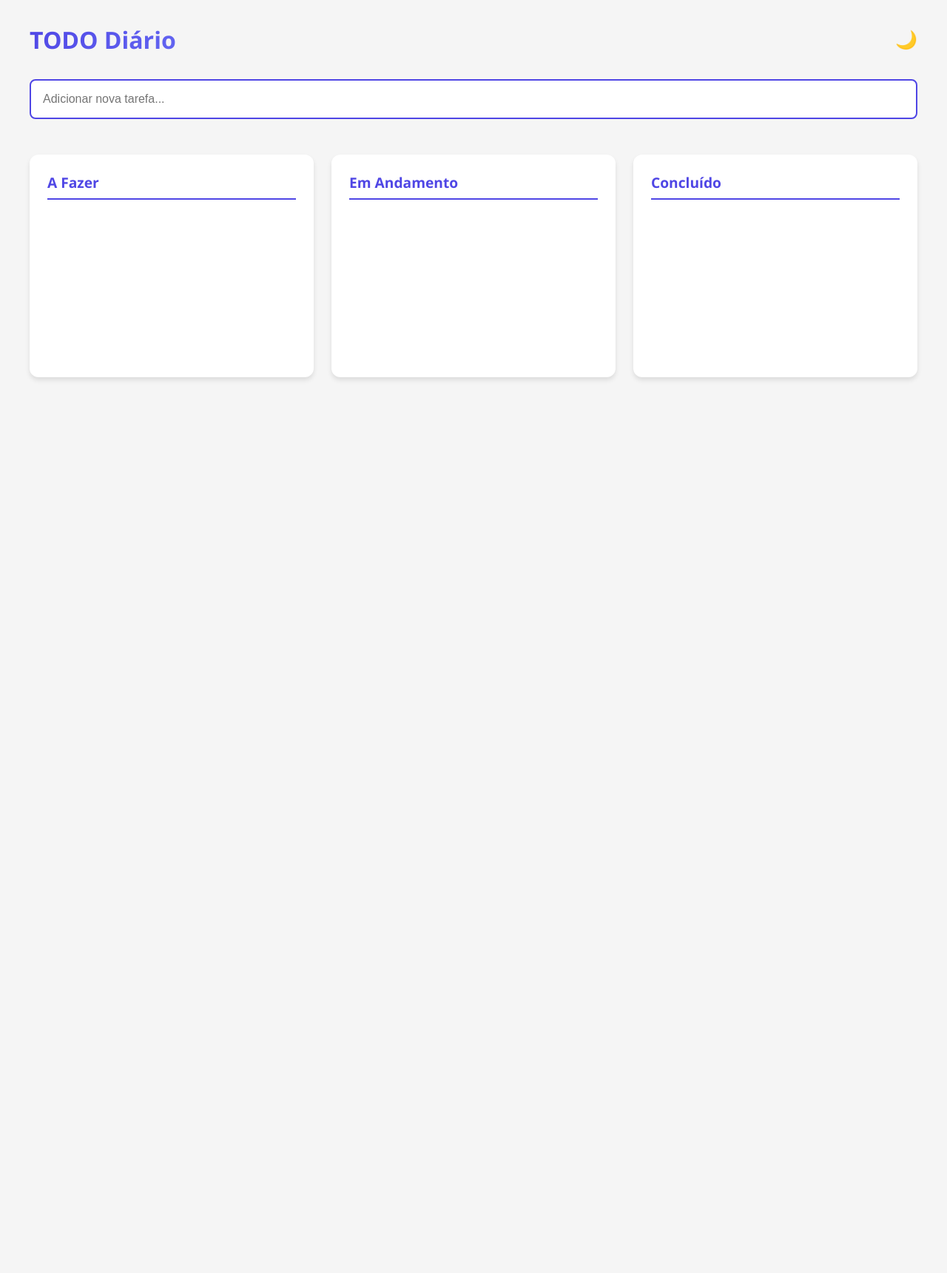
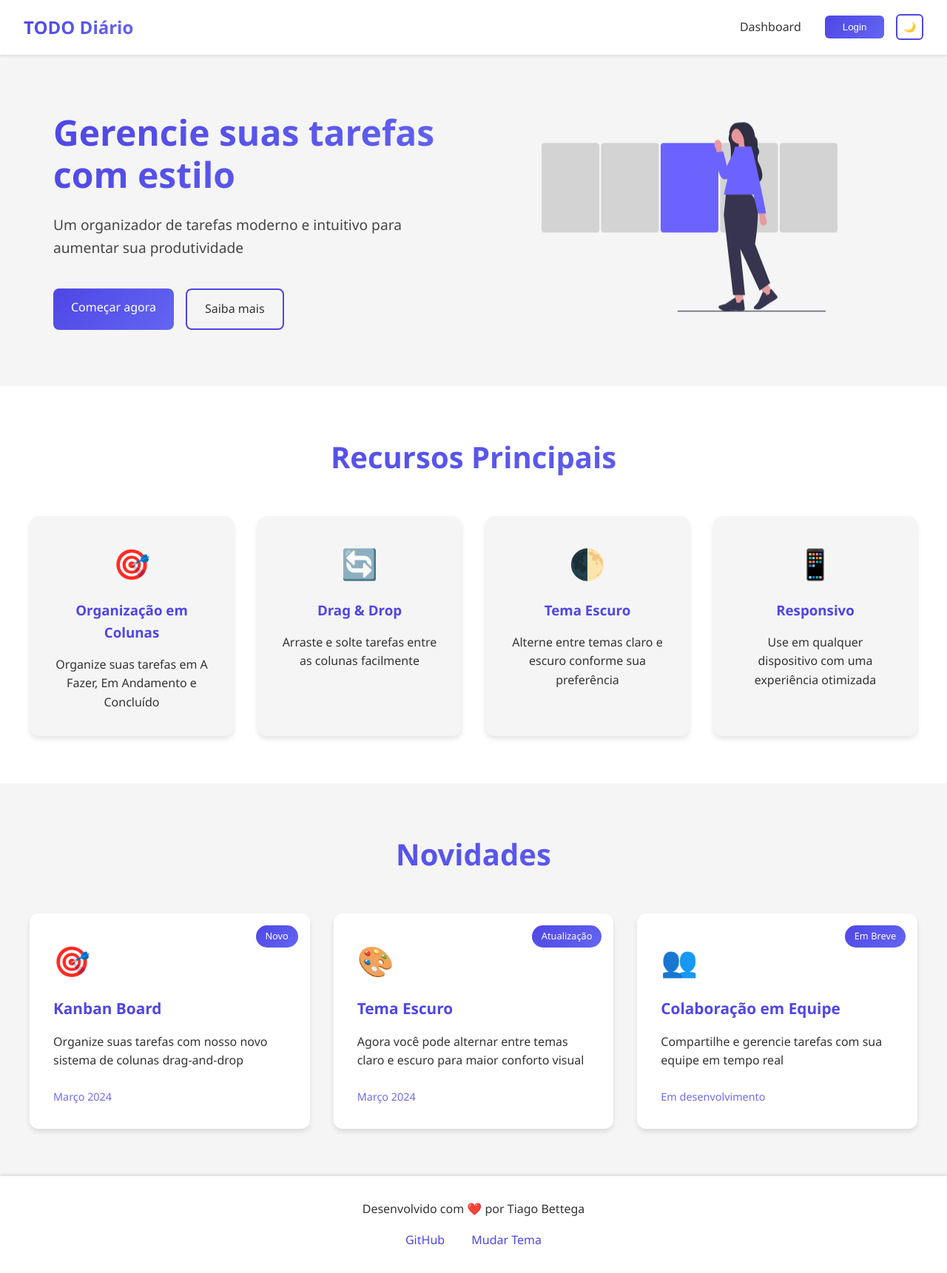
Before and after one commit to tago-dev/to-do-app, a plain HTML site: page index.html in a window 1280 px wide. Shown: the whole page at 74% size. Before the commit the page ends 800 px from the top, so only its background shows below. Drawn offline with Linux system fonts and the light colour scheme.

Commit message:
Revamp homepage layout and styles for TODO Diário; updated navigation, added hero section, and introduced new features section. Changed CSS to support new design elements and improved responsiveness.

```diff
--- /dev/null
+++ b/css/home.css
@@ -0,0 +1,426 @@
+:root {
+    --bg-color: #f5f5f5;
+    --text-color: #333;
+    --card-bg: #ffffff;
+    --shadow: rgba(0, 0, 0, 0.1);
+    --accent: #4f46e5;
+    --gradient: linear-gradient(135deg, #4f46e5, #6366f1);
+}
+
+[data-theme="dark"] {
+    --bg-color: #1a1a1a;
+    --text-color: #ffffff;
+    --card-bg: #2d2d2d;
+    --shadow: rgba(0, 0, 0, 0.3);
+    --accent: #6366f1;
+    --gradient: linear-gradient(135deg, #6366f1, #818cf8);
+}
+
+* {
+    margin: 0;
+    padding: 0;
+    box-sizing: border-box;
+    transition: all 0.3s ease;
+}
+
+body {
+    font-family: 'Segoe UI', system-ui, sans-serif;
+    background-color: var(--bg-color);
+    color: var(--text-color);
+    line-height: 1.6;
+}
+
+.home-container {
+    min-height: 100vh;
+    display: flex;
+    flex-direction: column;
+}
+
+.navbar {
+    padding: 1rem 2rem;
+    display: flex;
+    justify-content: space-between;
+    align-items: center;
+    background-color: var(--card-bg);
+    box-shadow: 0 2px 4px var(--shadow);
+}
+
+.logo {
+    font-size: 1.5rem;
+    font-weight: bold;
+    background: var(--gradient);
+    -webkit-background-clip: text;
+    background-clip: text;
+    color: transparent;
+}
+
+.hero-section {
+    display: grid;
+    grid-template-columns: 1fr 1fr;
+    gap: 2rem;
+    padding: 4rem 2rem;
+    max-width: 1200px;
+    margin: 0 auto;
+}
+
+.hero-content {
+    display: flex;
+    flex-direction: column;
+    justify-content: center;
+    gap: 1.5rem;
+}
+
+.hero-content h1 {
+    font-size: 3rem;
+    line-height: 1.2;
+    background: var(--gradient);
+    -webkit-background-clip: text;
+    background-clip: text;
+    color: transparent;
+}
+
+.hero-content p {
+    font-size: 1.2rem;
+    opacity: 0.9;
+}
+
+.cta-buttons {
+    display: flex;
+    gap: 1rem;
+    margin-top: 1rem;
+}
+
+.btn-primary, .btn-secondary {
+    padding: 0.8rem 1.5rem;
+    border-radius: 8px;
+    font-size: 1rem;
+    text-decoration: none;
+    transition: transform 0.2s ease;
+}
+
+.btn-primary {
+    background: var(--gradient);
+    color: white;
+}
+
+.btn-secondary {
+    border: 2px solid var(--accent);
+    color: var(--text-color);
+}
+
+.btn-primary:hover, .btn-secondary:hover {
+    transform: translateY(-2px);
+}
+
+.features-section {
+    padding: 4rem 2rem;
+    background-color: var(--card-bg);
+}
+
+.features-section h2 {
+    text-align: center;
+    margin-bottom: 3rem;
+    font-size: 2.5rem;
+    background: var(--gradient);
+    -webkit-background-clip: text;
+    background-clip: text;
+    color: transparent;
+}
+
+.features-grid {
+    display: grid;
+    grid-template-columns: repeat(auto-fit, minmax(250px, 1fr));
+    gap: 2rem;
+    max-width: 1200px;
+    margin: 0 auto;
+}
+
+.feature-card {
+    padding: 2rem;
+    border-radius: 12px;
+    background-color: var(--bg-color);
+    box-shadow: 0 4px 6px var(--shadow);
+    text-align: center;
+    transition: transform 0.3s ease;
+}
+
+.feature-card:hover {
+    transform: translateY(-5px);
+}
+
+.feature-icon {
+    font-size: 2.5rem;
+    margin-bottom: 1rem;
+    display: inline-block;
+}
+
+.feature-card h3 {
+    margin-bottom: 1rem;
+    color: var(--accent);
+}
+
+.footer {
+    margin-top: auto;
+    padding: 2rem;
+    text-align: center;
+    background-color: var(--card-bg);
+    box-shadow: 0 -2px 4px var(--shadow);
+}
+
+.footer-links {
+    margin-top: 1rem;
+}
+
+.footer-links a {
+    color: var(--accent);
+    text-decoration: none;
+    margin: 0 1rem;
+}
+
+.nav-buttons {
+    display: flex;
+    align-items: center;
+    gap: 1rem;
+}
+
+.nav-link {
+    color: var(--text-color);
+    text-decoration: none;
+    font-weight: 500;
+    padding: 0.5rem 1rem;
+    border-radius: 6px;
+    transition: all 0.3s ease;
+}
+
+.nav-link:hover {
+    background-color: var(--bg-color);
+    color: var(--accent);
+}
+
+.login-btn {
+    background: var(--gradient);
+    color: white;
+    border: none;
+    padding: 0.5rem 1.5rem;
+    border-radius: 6px;
+    font-weight: 500;
+    cursor: pointer;
+    transition: transform 0.2s ease, box-shadow 0.2s ease;
+}
+
+.login-btn:hover {
+    transform: translateY(-2px);
+    box-shadow: 0 4px 12px var(--shadow);
+}
+
+.theme-toggle {
+    background: none;
+    border: 2px solid var(--accent);
+    padding: 0.5rem;
+    border-radius: 6px;
+    cursor: pointer;
+    color: var(--text-color);
+    transition: all 0.3s ease;
+}
+
+.theme-toggle:hover {
+    background-color: var(--accent);
+    color: white;
+    transform: rotate(15deg);
+}
+
+.hero-image {
+    display: flex;
+    align-items: center;
+    justify-content: center;
+    padding: 2rem;
+}
+
+.hero-image img {
+    max-width: 100%;
+    height: auto;
+    width: 400px;
+    object-fit: contain;
+    animation: float 6s ease-in-out infinite;
+}
+
+@keyframes float {
+    0% {
+        transform: translateY(0px);
+    }
+    50% {
+        transform: translateY(-20px);
+    }
+    100% {
+        transform: translateY(0px);
+    }
+}
+
+@media (max-width: 768px) {
+    .hero-section {
+        grid-template-columns: 1fr;
+        text-align: center;
+    }
+
+    .hero-content h1 {
+        font-size: 2.5rem;
+    }
+
+    .cta-buttons {
+        justify-content: center;
+    }
+
+    .hero-image {
+        padding: 1rem;
+        display: block;
+    }
+
+    .hero-image img {
+        width: 300px;
+    }
+
+    .nav-buttons {
+        gap: 0.5rem;
+    }
+
+    .nav-link {
+        padding: 0.5rem;
+    }
+
+    .login-btn {
+        padding: 0.5rem 1rem;
+    }
+}
+
+@media (max-width: 480px) {
+    .hero-image img {
+        width: 250px;
+    }
+}
+
+.news-section {
+    padding: 4rem 2rem;
+    background-color: var(--bg-color);
+}
+
+.news-container {
+    max-width: 1200px;
+    margin: 0 auto;
+}
+
+.news-container h2 {
+    text-align: center;
+    margin-bottom: 3rem;
+    font-size: 2.5rem;
+    background: var(--gradient);
+    -webkit-background-clip: text;
+    background-clip: text;
+    color: transparent;
+}
+
+.news-cards {
+    display: grid;
+    grid-template-columns: repeat(auto-fit, minmax(300px, 1fr));
+    gap: 2rem;
+}
+
+.news-card {
+    background-color: var(--card-bg);
+    border-radius: 12px;
+    padding: 2rem;
+    position: relative;
+    box-shadow: 0 4px 6px var(--shadow);
+    transition: transform 0.3s ease, box-shadow 0.3s ease;
+    overflow: hidden;
+}
+
+.news-card:hover {
+    transform: translateY(-5px);
+    box-shadow: 0 8px 15px var(--shadow);
+}
+
+.news-badge {
+    position: absolute;
+    top: 1rem;
+    right: 1rem;
+    background: var(--gradient);
+    color: white;
+    padding: 0.3rem 0.8rem;
+    border-radius: 20px;
+    font-size: 0.8rem;
+    font-weight: 500;
+}
+
+.news-icon {
+    font-size: 2.5rem;
+    margin-bottom: 1rem;
+    display: block;
+}
+
+.news-card h3 {
+    color: var(--accent);
+    margin-bottom: 1rem;
+    font-size: 1.3rem;
+}
+
+.news-card p {
+    color: var(--text-color);
+    margin-bottom: 1.5rem;
+    line-height: 1.6;
+}
+
+.news-date {
+    display: block;
+    color: var(--accent);
+    font-size: 0.9rem;
+    opacity: 0.8;
+}
+
+/* Animação para os cards */
+.news-card {
+    animation: fadeInUp 0.5s ease-out forwards;
+    opacity: 0;
+}
+
+.news-card:nth-child(1) {
+    animation-delay: 0.1s;
+}
+
+.news-card:nth-child(2) {
+    animation-delay: 0.3s;
+}
+
+.news-card:nth-child(3) {
+    animation-delay: 0.5s;
+}
+
+@keyframes fadeInUp {
+    from {
+        opacity: 0;
+        transform: translateY(20px);
+    }
+    to {
+        opacity: 1;
+        transform: translateY(0);
+    }
+}
+
+/* Ajustes responsivos */
+@media (max-width: 768px) {
+    .news-section {
+        padding: 2rem 1rem;
+    }
+
+    .news-container h2 {
+        font-size: 2rem;
+        margin-bottom: 2rem;
+    }
+
+    .news-cards {
+        grid-template-columns: 1fr;
+    }
+
+    .news-card {
+        padding: 1.5rem;
+    }
+}
--- a/css/style.css
+++ b/css/style.css
@@ -31,10 +31,21 @@ body {
     padding: 2rem;
 }
 
+.navbar {
+    position: fixed;
+    top: 0;
+    left: 0;
+    right: 0;
+    z-index: 1000;
+    background-color: var(--card-bg);
+    box-shadow: 0 2px 4px var(--shadow);
+}
+
 .container {
+    padding: 0 2rem;
     max-width: 1200px;
     margin: 0 auto;
-    animation: fadeIn 0.5s ease-out;
+    margin-top: calc(72px + 1rem);
 }
 
 .header {
@@ -67,28 +78,27 @@ body {
 }
 
 .todo-input {
-    width: 100%;
-    padding: 1rem;
+    background-color: var(--card-bg);
     border: 2px solid var(--accent);
     border-radius: 8px;
-    background-color: var(--card-bg);
+    padding: 1rem;
+    width: 100%;
     color: var(--text-color);
     font-size: 1rem;
-    margin-bottom: 1rem;
-    transition: transform 0.3s ease, box-shadow 0.3s ease;
+    transition: all 0.3s ease;
 }
 
 .todo-input:focus {
     outline: none;
+    box-shadow: 0 4px 12px var(--shadow);
     transform: translateY(-2px);
-    box-shadow: 0 4px 12px var(--shadow);
 }
 
 .columns-container {
     display: grid;
     grid-template-columns: repeat(3, 1fr);
     gap: 1.5rem;
-    margin-top: 2rem;
+    margin-top: 1rem;
     animation: slideInUp 0.5s ease-out;
 }
 
@@ -396,3 +406,38 @@ body {
     color: var(--text-color);
     opacity: 0.8;
 }
+
+/* Estilos específicos para o dashboard */
+.dashboard-header {
+    position: sticky;
+    top: 72px;
+    background-color: var(--bg-color);
+    padding: 1rem 0;
+    z-index: 900;
+    margin-bottom: 1rem;
+}
+
+.dashboard-header h1 {
+    margin-bottom: 1rem;
+    background: var(--gradient);
+    -webkit-background-clip: text;
+    background-clip: text;
+    color: transparent;
+}
+
+/* Ajustes responsivos */
+@media (max-width: 768px) {
+    .container {
+        padding: 0 1rem;
+        margin-top: calc(64px + 1rem);
+    }
+
+    .dashboard-header {
+        top: 64px;
+        padding: 0.8rem 0;
+    }
+
+    .dashboard-header h1 {
+        font-size: 1.8rem;
+    }
+}
--- a/index.html
+++ b/index.html
@@ -3,65 +3,98 @@
 <head>
     <meta charset="UTF-8">
     <meta name="viewport" content="width=device-width, initial-scale=1.0">
-    <title>TODO Diário</title>
-    <link rel="stylesheet" href="./css/style.css">
+    <title>TODO Diário - Home</title>
+    <link rel="stylesheet" href="./css/home.css">
 </head>
 <body>
-    <div class="container">
-        <div class="header">
-            <h1>TODO Diário</h1>
+    <div class="home-container">
+        <nav class="navbar">
+            <div class="logo">TODO Diário</div>
+            <div class="nav-buttons">
+                <a href="./todo.html" class="nav-link">Dashboard</a>
+                <button class="login-btn">Login</button>
                 <button class="theme-toggle" onclick="toggleTheme()">🌙</button>
             </div>
+        </nav>
 
-        <input type="text" class="todo-input" placeholder="Adicionar nova tarefa..." onkeypress="handleNewTodo(event)">
+        <main class="hero-section">
+            <div class="hero-content">
+                <h1>Gerencie suas tarefas com estilo</h1>
+                <p>Um organizador de tarefas moderno e intuitivo para aumentar sua produtividade</p>
+                <div class="cta-buttons">
+                    <a href="./todo.html" class="btn-primary">Começar agora</a>
+                    <a href="#features" class="btn-secondary">Saiba mais</a>
+                </div>
+            </div>
+            <div class="hero-image">
+                <img src="./assets/to-do.svg" alt="Ilustração de tarefas">
+            </div>
+        </main>
 
-        <div class="columns-container">
-            <div class="column" data-status="todo">
-                <div class="column-header">A Fazer</div>
-                <ul class="todo-list" id="todoList" ondragover="handleDragOver(event)" ondrop="handleDrop(event, 'todo')">
-                </ul>
+        <section id="features" class="features-section">
+            <h2>Recursos Principais</h2>
+            <div class="features-grid">
+                <div class="feature-card">
+                    <span class="feature-icon">🎯</span>
+                    <h3>Organização em Colunas</h3>
+                    <p>Organize suas tarefas em A Fazer, Em Andamento e Concluído</p>
                 </div>
-            <div class="column" data-status="making">
-                <div class="column-header">Em Andamento</div>
-                <ul class="todo-list" id="makingList" ondragover="handleDragOver(event)" ondrop="handleDrop(event, 'making')">
-                </ul>
+                <div class="feature-card">
+                    <span class="feature-icon">🔄</span>
+                    <h3>Drag & Drop</h3>
+                    <p>Arraste e solte tarefas entre as colunas facilmente</p>
                 </div>
-            <div class="column" data-status="completed">
-                <div class="column-header">Concluído</div>
-                <ul class="todo-list" id="completedList" ondragover="handleDragOver(event)" ondrop="handleDrop(event, 'completed')">
-                </ul>
+                <div class="feature-card">
+                    <span class="feature-icon">🌓</span>
+                    <h3>Tema Escuro</h3>
+                    <p>Alterne entre temas claro e escuro conforme sua preferência</p>
+                </div>
+                <div class="feature-card">
+                    <span class="feature-icon">📱</span>
+                    <h3>Responsivo</h3>
+                    <p>Use em qualquer dispositivo com uma experiência otimizada</p>
+                </div>
+            </div>
+        </section>
+
+        <section class="news-section">
+            <div class="news-container">
+                <h2>Novidades</h2>
+                <div class="news-cards">
+                    <div class="news-card">
+                        <div class="news-badge">Novo</div>
+                        <span class="news-icon">🎯</span>
+                        <h3>Kanban Board</h3>
+                        <p>Organize suas tarefas com nosso novo sistema de colunas drag-and-drop</p>
+                        <span class="news-date">Março 2024</span>
+                    </div>
+                    <div class="news-card">
+                        <div class="news-badge">Atualização</div>
+                        <span class="news-icon">🎨</span>
+                        <h3>Tema Escuro</h3>
+                        <p>Agora você pode alternar entre temas claro e escuro para maior conforto visual</p>
+                        <span class="news-date">Março 2024</span>
+                    </div>
+                    <div class="news-card">
+                        <div class="news-badge">Em Breve</div>
+                        <span class="news-icon">👥</span>
+                        <h3>Colaboração em Equipe</h3>
+                        <p>Compartilhe e gerencie tarefas com sua equipe em tempo real</p>
+                        <span class="news-date">Em desenvolvimento</span>
                     </div>
                 </div>
             </div>
+        </section>
 
-    <!-- Modal de Edição -->
-    <div class="modal" id="editModal">
-        <div class="modal-content">
-            <div class="modal-header">
-                <h2>Editar Tarefa</h2>
-                <button class="close-modal" onclick="closeModal()">×</button>
+        <footer class="footer">
+            <p>Desenvolvido com ❤️ por Tiago Bettega</p>
+            <div class="footer-links">
+                <a href="https://github.com/seu-usuario" target="_blank">GitHub</a>
+                <a href="#" onclick="toggleTheme()">Mudar Tema</a>
             </div>
-            <div class="modal-body">
-                <div class="form-group">
-                    <label for="editTitle">Título da Tarefa</label>
-                    <input type="text" id="editTitle" class="modal-input">
-                </div>
-                <div class="form-group">
-                    <label for="editPerson">Responsável</label>
-                    <input type="text" id="editPerson" class="modal-input">
-                </div>
-                <div class="form-group">
-                    <label for="editDescription">Descrição</label>
-                    <textarea id="editDescription" class="modal-input" rows="3"></textarea>
-                </div>
-            </div>
-            <div class="modal-footer">
-                <button class="btn-cancel" onclick="closeModal()">Cancelar</button>
-                <button class="btn-save" onclick="saveEdit()">Salvar</button>
-            </div>
-        </div>
+        </footer>
     </div>
 
-    <script src="./js/script.js"></script>
+    <script src="./js/home.js"></script>
 </body>
 </html>
--- /dev/null
+++ b/js/home.js
@@ -0,0 +1,31 @@
+function toggleTheme() {
+    const html = document.documentElement;
+    const isDark = html.getAttribute('data-theme') === 'dark';
+    html.setAttribute('data-theme', isDark ? 'light' : 'dark');
+    const themeToggle = document.querySelector('.theme-toggle');
+    themeToggle.textContent = isDark ? '☀️' : '☀️';
+}
+
+// Verificar preferência de tema do sistema
+if (window.matchMedia && window.matchMedia('(prefers-color-scheme: dark)').matches) {
+    document.documentElement.setAttribute('data-theme', 'dark');
+    document.querySelector('.theme-toggle').textContent = '☀️';
+}
+
+// Animação suave ao rolar para as seções
+document.querySelectorAll('a[href^="#"]').forEach(anchor => {
+    anchor.addEventListener('click', function (e) {
+        e.preventDefault();
+        const target = document.querySelector(this.getAttribute('href'));
+        if (target) {
+            target.scrollIntoView({
+                behavior: 'smooth'
+            });
+        }
+    });
+});
+
+// Adicionar funcionalidade ao botão de login
+document.querySelector('.login-btn').addEventListener('click', function () {
+    alert('Funcionalidade de login em desenvolvimento!');
+});
```
Also changed, not shown: todo.html (added, +75 -0 lines), assets/to-do.svg (added). Lines whose indentation alone changed are shown as unchanged.
